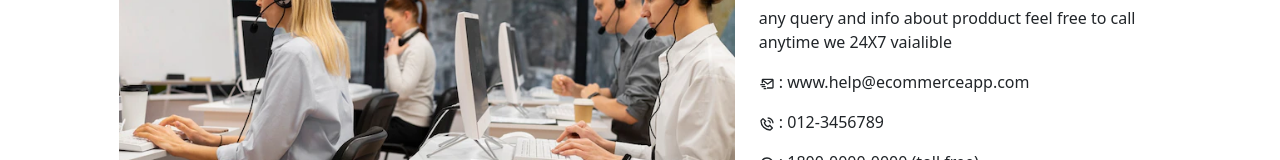
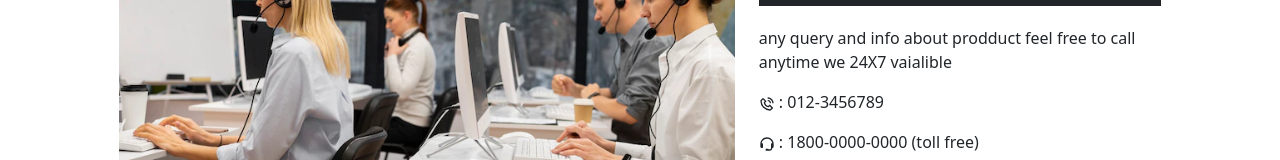
Before and after one commit to champmahfuz/Champ-Commerce-Frontend, a React (Create React App) app: page /contact in a window 1280 px wide. Shown: the part 285-445 px from the top of the page. Built offline with nearby package versions, Linux system fonts and the light colour scheme; no server answers.

Commit message:
added contact information

```diff
--- a/src/pages/Conatct.js
+++ b/src/pages/Conatct.js
@@ -18,9 +18,9 @@
                         any query and info about prodduct feel free to call anytime we 24X7
                         vaialible
                     </p>
-                    <p className="mt-3">
+                    {/* <p className="mt-3">
                         <BiMailSend /> : www.help@ecommerceapp.com
-                    </p>
+                    </p> */}
                     <p className="mt-3">
                         <BiPhoneCall /> : 012-3456789
                     </p>
```
